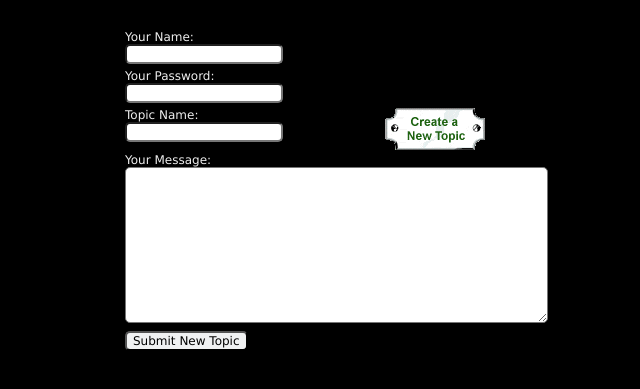
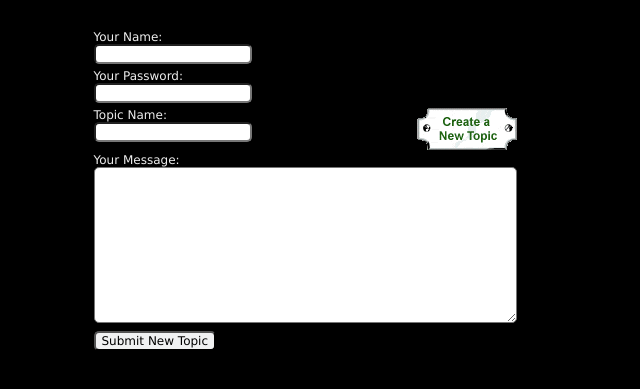
Before and after one commit to chuck-swirve/up, a Django app: template up/apps/forums/templates/forums/forum.html in a window 1280 px wide. Shown: the part 272-661 px from the top of the page, without its empty margins (335-975 px from the left). Run offline with Django 3.2, Linux system fonts and the light colour scheme; the template is opened without the code that fills it: values that come from a table or form of the project are taken from there, others are empty.

Commit message:
Table-y layout for posting form

```diff
--- a/up/apps/forums/static/forums/css/styles.css
+++ b/up/apps/forums/static/forums/css/styles.css
@@ -106,7 +106,8 @@ th {
     margin-top: 30px;
     margin-left: auto;
     margin-right: auto;
-    width: 360px;
+    width: 1px;
+    display: table;
 }
 
 .post-field-wrapper {
```
